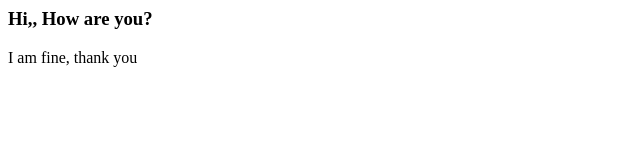
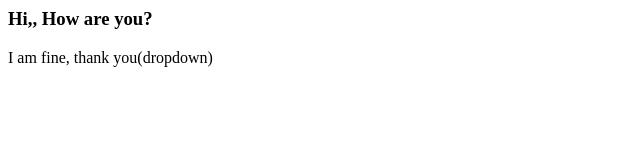
Before and after one commit to gauri554/techrepo, a plain HTML site: page techrepo/index.html in a window 1280 px wide. Shown: the full height of the page, 0-640 px from the left. Drawn offline with Linux system fonts and the light colour scheme.

Commit message:
drop added

```diff
--- a/techrepo/index.html
+++ b/techrepo/index.html
@@ -1,2 +1,2 @@
 <h3>Hi,, How are you? </h3>
-<p>I am fine, thank you</p>
+<p>I am fine, thank you(dropdown)</p>
```
